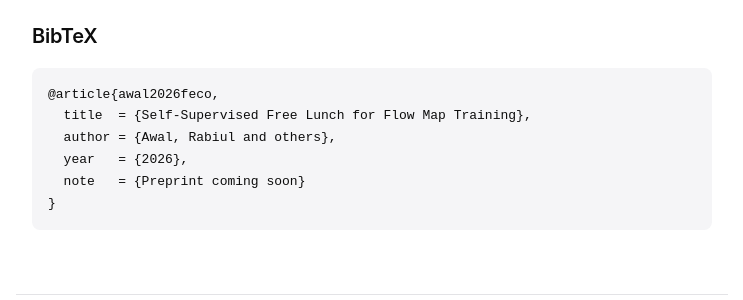
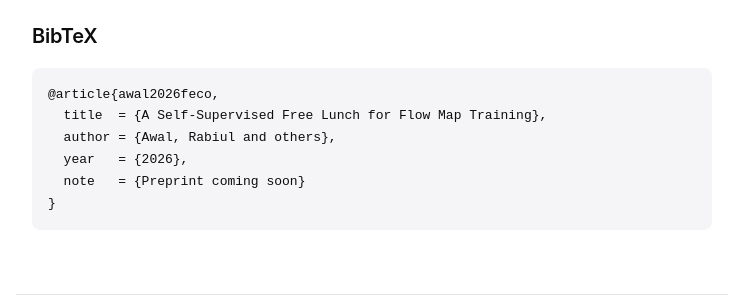
Before and after one commit to rabiulcste/rabiulcste.github.io, a Jekyll site: the page built from feco/index.html, in a window 1280 px wide and 900 px high, scrolled down 4665 px. Shown: the part 502-802 px from the top of the window, without its empty margins (268-1011 px from the left). Built offline with Jekyll 4.4.1, drawn with Linux system fonts in a browser that asks for light colours; some of the changed text lies outside the part shown.

Commit message:
FeCo: match paper title

```diff
--- a/_includes/pages/about-research.html
+++ b/_includes/pages/about-research.html
@@ -4,7 +4,7 @@
 <div class="publication-list" aria-label="Work in progress">
   <div class="list-entry"><pre class="entry-art" aria-hidden="true"> .-.
   (o o)
-  \_/</pre><p class="entry-text"><strong class="list-entry-title">Self-supervised Free Lunch for Flow Map Training.</strong> Rabiul Awal. <em>In preparation, 2026</em>. <span class="link-group"><a href="https://drive.google.com/file/d/1tt0go1c69HqtN3LTCYLwY_RtD0HzMhqW/view?usp=drive_link" target="_blank" rel="noopener noreferrer">paper</a> / <a href="/feco/">website</a></span></p></div>
+  \_/</pre><p class="entry-text"><strong class="list-entry-title">A Self-Supervised Free Lunch for Flow Map Training.</strong> Rabiul Awal. <em>In preparation, 2026</em>. <span class="link-group"><a href="https://drive.google.com/file/d/1tt0go1c69HqtN3LTCYLwY_RtD0HzMhqW/view?usp=drive_link" target="_blank" rel="noopener noreferrer">paper</a> / <a href="/feco/">website</a></span></p></div>
 
   <div class="list-entry"><pre class="entry-art" aria-hidden="true"> .--.
   (o  )>
--- a/feco/index.html
+++ b/feco/index.html
@@ -1,6 +1,6 @@
 ---
 layout: project
-title: "Self-Supervised Free Lunch for Flow Map Training"
+title: "A Self-Supervised Free Lunch for Flow Map Training"
 description: "Flow-map training already distills a teacher on a cleaner view into a student on a noisier view. iFeCo extends this distillation to features, with no external encoder and no extra forward pass."
 authors:
   - name: Rabiul Awal
@@ -15,7 +15,7 @@
 og_image: concept.png
 bibtex: |
   @article{awal2026feco,
-    title  = {Self-Supervised Free Lunch for Flow Map Training},
+    title  = {A Self-Supervised Free Lunch for Flow Map Training},
     author = {Awal, Rabiul and others},
     year   = {2026},
     note   = {Preprint coming soon}
```
